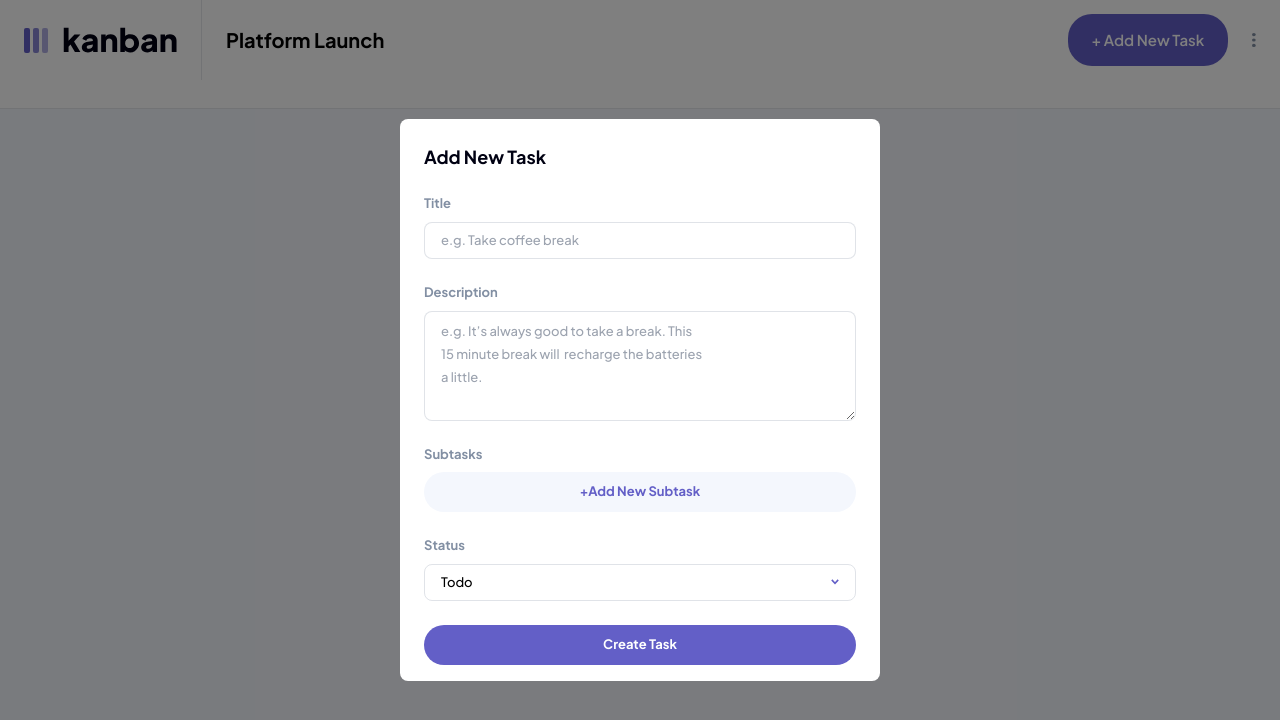
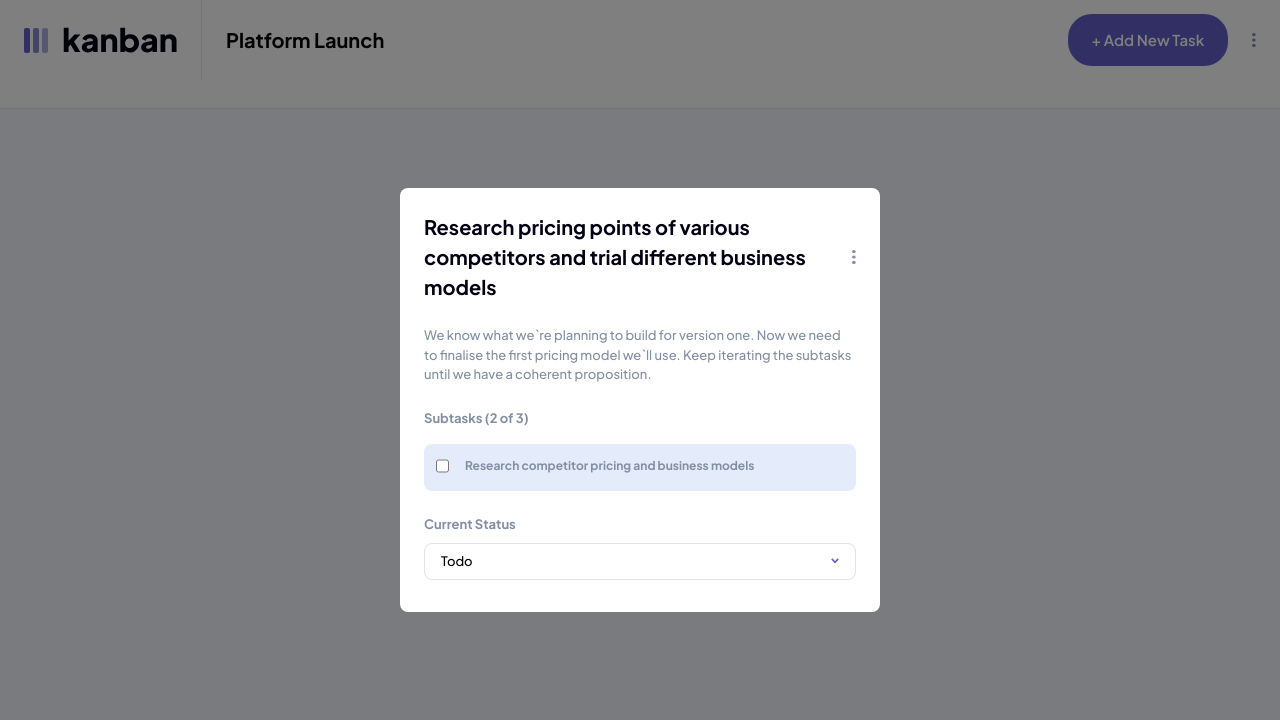
Before and after one commit to 12Ricky0/kanban-task-mgt, a Next.js app: page / in a window 1280 px wide. Shown: the top 720 px of the page. Built offline with nearby package versions, Linux system fonts and the light colour scheme.

Commit message:
details completed

```diff
--- a/app/page.tsx
+++ b/app/page.tsx
@@ -3,6 +3,7 @@ import Header from "@/components/header";
 import NavBar from "@/components/side-bar";
 import DeleteModal from "@/components/modals/delete";
 import TaskForm from "@/components/modals/task-form";
+import Details from "@/components/modals/task-details";
 
 export default function Home() {
   return (
@@ -10,7 +11,8 @@ export default function Home() {
       <Header />
       {/* <NavBar /> */}
       {/* <DeleteModal /> */}
-      <TaskForm />
+      <Details />
+      {/* <TaskForm /> */}
     </main>
   );
 }
--- /dev/null
+++ b/components/forms/status.tsx
@@ -0,0 +1,45 @@
+"use client";
+import Image from "next/image";
+import { useState } from "react";
+
+export default function Status() {
+  const options = ["Todo", "Doing", "Done"];
+
+  const [displayOptions, setDisplayOptions] = useState(false);
+
+  const [task, setTask] = useState("Todo");
+
+  return (
+    <div onClick={() => setDisplayOptions(!displayOptions)}>
+      <div className="w-full border border-secondary-gray hover:border-primary-violet cursor-pointer border-opacity-25 rounded-lg font-medium text-[13px] px-4 py-2 flex justify-between items-center">
+        <input
+          type="text"
+          readOnly
+          value={task}
+          className="border-0 focus:outline-none"
+        />
+        <Image
+          src="/assets/icon-chevron-down.svg"
+          alt="arrow-down"
+          width={8}
+          height={4}
+          className="inline-block "
+        />
+      </div>
+
+      {displayOptions && (
+        <ul className="bg-white rounded-lg py-4 last:mb-0 absolute mt-[10px] w-[80%] md:w-[430px] shadow-lg">
+          {options.map((option) => (
+            <li
+              onClick={() => setTask(option)}
+              className="text-secondary-gray mb-2 ml-4 font-medium"
+              key={options.indexOf(option)}
+            >
+              {option}
+            </li>
+          ))}
+        </ul>
+      )}
+    </div>
+  );
+}
--- a/components/header.tsx
+++ b/components/header.tsx
@@ -1,7 +1,7 @@
 "use client";
 import Image from "next/image";
 import { useState } from "react";
-import Subtask from "./subtask";
+import Popup from "./subtask-card";
 
 export default function Header() {
   const [showDropdown, setShowDropdown] = useState(false);
@@ -65,7 +65,7 @@ export default function Header() {
             onClick={() => setShowDropdown(!showDropdown)}
           />
         </div>
-        {showDropdown && <Subtask />}
+        {showDropdown && <Popup />}
       </div>
     </header>
   );
--- /dev/null
+++ b/components/modals/task-details.tsx
@@ -0,0 +1,67 @@
+"use client";
+
+import Image from "next/image";
+import { Overlay } from "../overlay";
+import { Subtask_List } from "../subtask-card";
+import Status from "../forms/status";
+import { useState } from "react";
+import Popup from "../subtask-card";
+export default function Details() {
+  const [showDropdown, setShowDropdown] = useState(false);
+  return (
+    <Overlay>
+      <section className="bg-white md:w-[480px] rounded-lg mx-4 pt-6 pb-8">
+        <article className="mx-6">
+          <div>
+            <div className="flex items-center gap-6 mb-6">
+              <h1 className="font-bold text-primary-dark md:text-[20px]">
+                Research pricing points of various competitors and trial
+                different business models
+              </h1>
+              <Image
+                src="/assets/icon-vertical-ellipsis.svg"
+                alt="vertical-ellipsis"
+                width={3.69}
+                height={16}
+                className="cursor-pointer"
+                onClick={() => setShowDropdown(!showDropdown)}
+              />
+              {/* <Popup className="translate-y-[80px] bg-primary-violet left-[850px]" /> */}
+            </div>
+            {showDropdown && (
+              <section
+                className={` absolute bg-white w-[192px] md:translate-x-[350px] translate-x-28 rounded-lg shadow-lg justify-end -translate-y-[32px] py-4`}
+              >
+                <button className="block ml-4 mb-4 text-[13px] font-medium text-secondary-gray">
+                  Edit Board
+                </button>
+                <button className="ml-4 text-[13px] font-medium text-tetiary-red">
+                  Delete Board
+                </button>
+              </section>
+            )}{" "}
+          </div>
+          <p className="text-[13px] text-secondary-gray font-medium mb-6">
+            We know what we`re planning to build for version one. Now we need to
+            finalise the first pricing model we`ll use. Keep iterating the
+            subtasks until we have a coherent proposition.
+          </p>
+
+          <h2 className="mb-4 text-[13px] text-secondary-gray font-bold">
+            Subtasks (2 of 3)
+          </h2>
+
+          <div className="mb-6">
+            <Subtask_List />
+          </div>
+          <div>
+            <h1 className="mb-2 text-[13px] text-secondary-gray font-bold">
+              Current Status
+            </h1>
+            <Status />
+          </div>
+        </article>
+      </section>
+    </Overlay>
+  );
+}
--- a/components/modals/task-form.tsx
+++ b/components/modals/task-form.tsx
@@ -4,15 +4,16 @@ import { Overlay } from "../overlay";
 import SubtaskForm from "../forms/subtask";
 import { ReactEventHandler, useState } from "react";
 import Image from "next/image";
+import Status from "../forms/status";
 
 export default function TaskForm() {
   const [subtasks, setSubtasks] = useState<JSX.Element[]>([]);
 
-  const options = ["Todo", "Doing", "Done"];
+  // const options = ["Todo", "Doing", "Done"];
 
-  const [displayOptions, setDisplayOptions] = useState(false);
+  // const [displayOptions, setDisplayOptions] = useState(false);
 
-  const [task, setTask] = useState("Todo");
+  // const [task, setTask] = useState("Todo");
 
   function handleDelete(key: number) {
     setSubtasks((prev) => {
@@ -76,11 +77,6 @@ a little."
             <h1 className="mb-2 text-[13px] text-secondary-gray font-bold">
               Subtasks
             </h1>
-            {/* {subtasks.length > 0 ? (
-              subtasks
-            ) : (
-              <SubtaskForm index={subtasks.length} onDelete={handleDelete} />
-            )} */}
             {subtasks}
 
             <button
@@ -95,7 +91,8 @@ a little."
             <h1 className="mb-2 text-[13px] text-secondary-gray font-bold">
               Status
             </h1>
-            <div onClick={() => setDisplayOptions(!displayOptions)}>
+            <Status />
+            {/* <div onClick={() => setDisplayOptions(!displayOptions)}>
               <div className="w-full border border-secondary-gray hover:border-primary-violet cursor-pointer border-opacity-25 rounded-lg font-medium text-[13px] px-4 py-2 flex justify-between items-center">
                 <input
                   type="text"
@@ -125,7 +122,7 @@ a little."
                   ))}
                 </ul>
               )}
-            </div>
+            </div> */}
           </div>
 
           <button className="block mb-4 text-white hover:bg-primary-light-violet h-10 font-bold text-[13px] bg-primary-violet w-[100%] rounded-full">
--- /dev/null
+++ b/components/subtask-card.tsx
@@ -0,0 +1,23 @@
+export default function Popup({ className }: { className?: string }) {
+  return (
+    <section
+      className={`${className} absolute bg-white w-[192px] right-5 md:right-0 rounded-lg shadow-lg justify-end mt-5 py-4`}
+    >
+      <button className="block ml-4 mb-4 text-[13px] font-medium text-secondary-gray">
+        Edit Board
+      </button>
+      <button className="ml-4 text-[13px] font-medium text-tetiary-red">
+        Delete Board
+      </button>
+    </section>
+  );
+}
+
+export function Subtask_List() {
+  return (
+    <section className="flex gap-4 bg-secondary-light-blue px-3 pt-[13px] pb-4 text-[12px] font-bold text-secondary-gray rounded-lg">
+      <input type="checkbox" />
+      <label>Research competitor pricing and business models</label>
+    </section>
+  );
+}
--- a/components/subtask.tsx
+++ /dev/null
@@ -1,12 +0,0 @@
-export default function Subtask() {
-  return (
-    <div className="absolute bg-white w-[192px] right-5 md:right-0 rounded-lg shadow-lg justify-end mt-5 py-4">
-      <button className="block ml-4 mb-4 text-[13px] font-medium text-secondary-gray">
-        Edit Board
-      </button>
-      <button className="ml-4 text-[13px] font-medium text-tetiary-red">
-        Delete Board
-      </button>
-    </div>
-  );
-}
```
